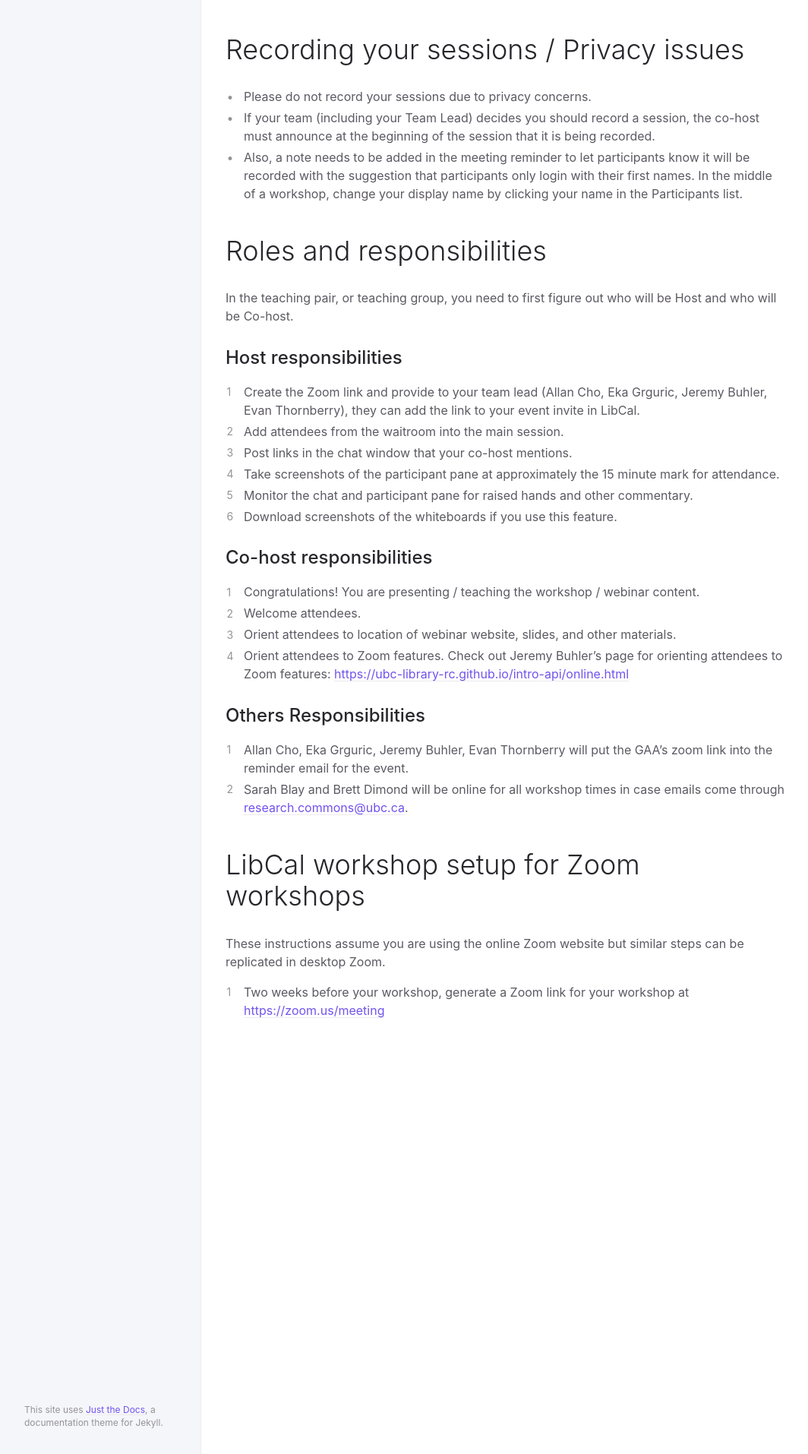
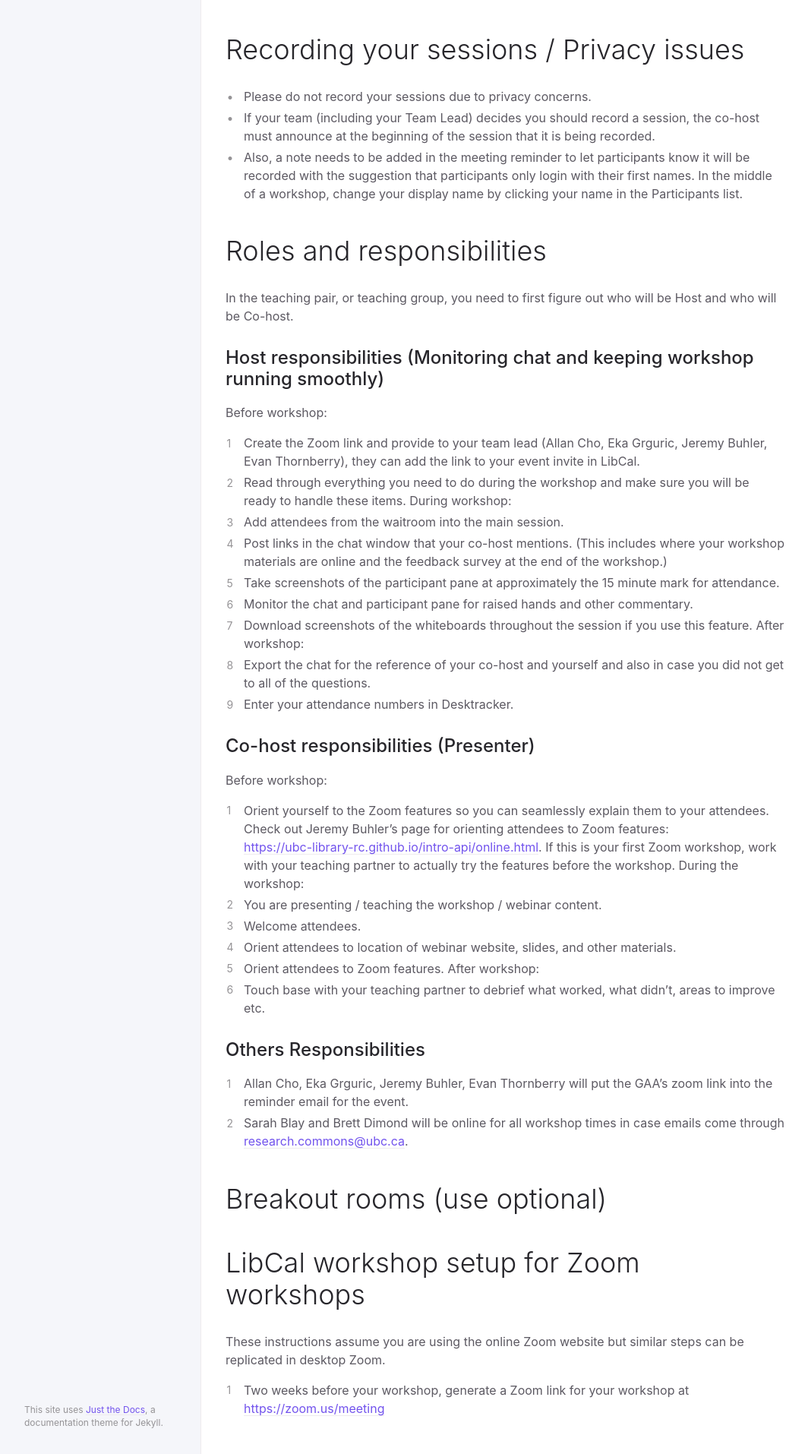
Before and after one commit to sarahblay/rc-docs, a Jekyll site: the page built from docs/usingthercspaces/zoomforworkshops.md, in a window 1280 px wide. Shown: the part 821-2735 px from the top of the page at 76% size, without its empty margins (107-1171 px from the left). Built offline with Jekyll 4.4.1, drawn with Linux system fonts in a browser that asks for light colours.

Commit message:
Update zoomforworkshops.md

```diff
--- a/docs/usingthercspaces/zoomforworkshops.md
+++ b/docs/usingthercspaces/zoomforworkshops.md
@@ -40,25 +40,42 @@ The Zoom account will be setup within about 2 business days. If you are waiting
 # Roles and responsibilities
 In the teaching pair, or teaching group, you need to first figure out who will be Host and who will be Co-host.
 
-## Host responsibilities
+## Host responsibilities (Monitoring chat and keeping workshop running smoothly)
+Before workshop:
 1. Create the Zoom link and provide to your team lead (Allan Cho, Eka Grguric, Jeremy Buhler, Evan Thornberry), they can add the link to your event invite in LibCal.
-2. Add attendees from the waitroom into the main session.
-3. Post links in the chat window that your co-host mentions.
-4. Take screenshots of the participant pane at approximately the 15 minute mark for attendance.
-5. Monitor the chat and participant pane for raised hands and other commentary.
-6. Download screenshots of the whiteboards if you use this feature.
+2. Read through everything you need to do during the workshop and make sure you will be ready to handle these items.
+During workshop:
+3. Add attendees from the waitroom into the main session.
+4. Post links in the chat window that your co-host mentions. (This includes where your workshop materials are online and the feedback survey at the end of the workshop.)
+5. Take screenshots of the participant pane at approximately the 15 minute mark for attendance.
+6. Monitor the chat and participant pane for raised hands and other commentary.
+7. Download screenshots of the whiteboards throughout the session if you use this feature.
+After workshop:
+8. Export the chat for the reference of your co-host and yourself and also in case you did not get to all of the questions.
+9. Enter your attendance numbers in Desktracker.
 
 
-## Co-host responsibilities
-1. Congratulations! You are presenting / teaching the workshop / webinar content.
-2. Welcome attendees.
-3. Orient attendees to location of webinar website, slides, and other materials.
-4. Orient attendees to Zoom features.  Check out Jeremy Buhler's page for orienting attendees to Zoom features:  <a href="https://ubc-library-rc.github.io/intro-api/online.html" target="_blank">https://ubc-library-rc.github.io/intro-api/online.html</a>
+## Co-host responsibilities (Presenter)
+Before workshop:
+1. Orient yourself to the Zoom features so you can seamlessly explain them to your attendees. Check out Jeremy Buhler's page for orienting attendees to Zoom features: <a href="https://ubc-library-rc.github.io/intro-api/online.html" target="_blank">https://ubc-library-rc.github.io/intro-api/online.html</a>. If this is your first Zoom workshop, work with your teaching partner to actually try the features before the workshop.
+During the workshop:
+2. You are presenting / teaching the workshop / webinar content.
+3. Welcome attendees.
+4. Orient attendees to location of webinar website, slides, and other materials.
+5. Orient attendees to Zoom features.
+After workshop:
+6. Touch base with your teaching partner to debrief what worked, what didn't, areas to improve etc.
+
+
 
 ## Others Responsibilities
 1. Allan Cho, Eka Grguric, Jeremy Buhler, Evan Thornberry will put the GAA's zoom link into the reminder email for the event.
 2. Sarah Blay and Brett Dimond will be online for all workshop times in case emails come through [research.commons@ubc.ca](mailto:research.commons@ubc.ca).
 
+# Breakout rooms (use optional)
+
+
+
 
 # LibCal workshop setup for Zoom workshops
 These instructions assume you are using the online Zoom website but similar steps can be replicated in desktop Zoom.
```
